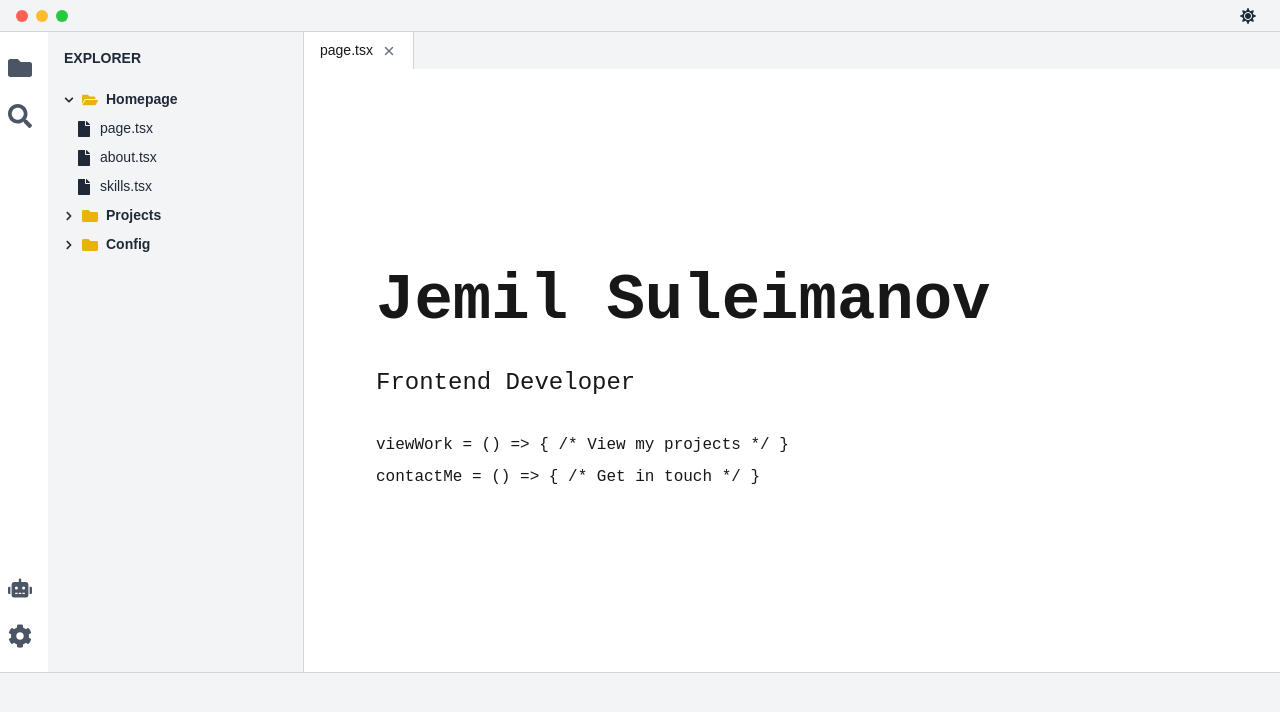
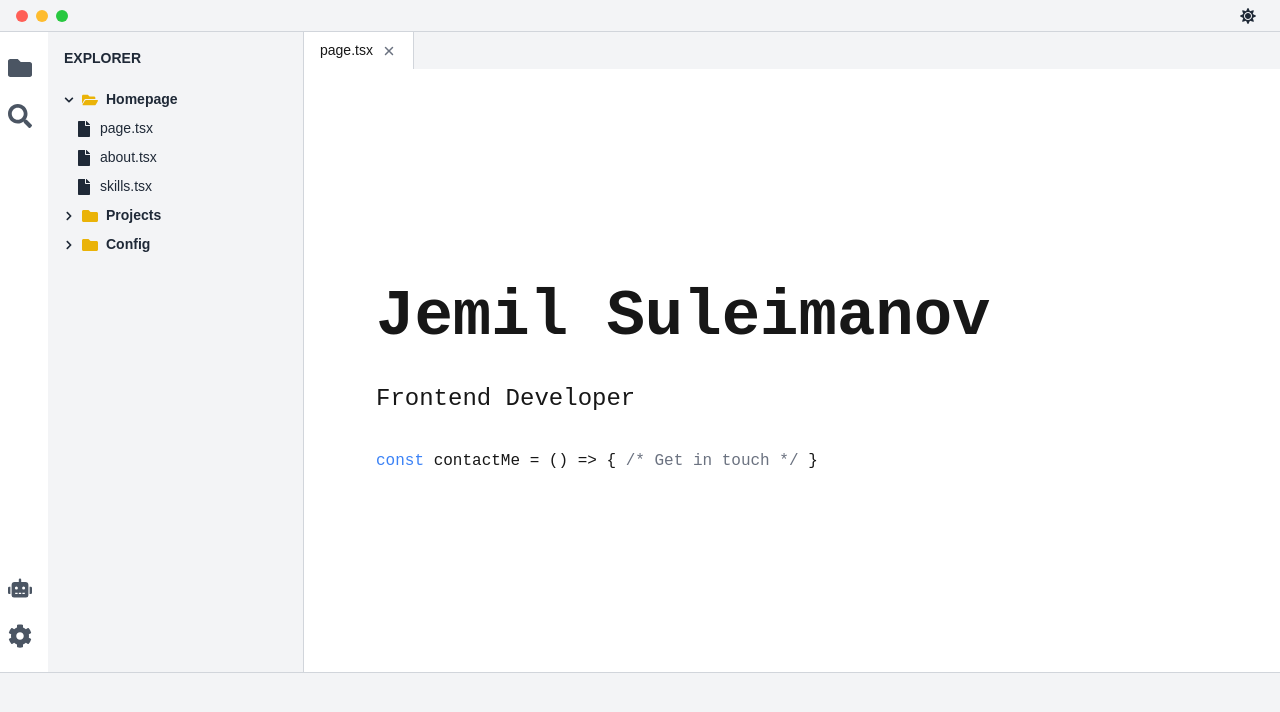
Before and after one commit to jemil-suleimanov/jemil-s, a Next.js app: page / in a window 1280 px wide. Shown: the top 712 px of the page. Built offline with nearby package versions, Linux system fonts and the light colour scheme.

Commit message:
- Added client directive and state management - Introduced delayed LinkedIn link navigation

```diff
--- a/app/page.tsx
+++ b/app/page.tsx
@@ -1,6 +1,21 @@
-import React from 'react';
+"use client";
 
-const Home: React.FC = async () => {
+import React, { useState } from 'react';
+
+const Home: React.FC = () => {
+  const [isContactHovered, setIsContactHovered] = useState(false);
+  const [isContactClicked, setIsContactClicked] = useState(false);
+
+  const linkedinLink = "https://www.linkedin.com/in/jemil-suleimanov-559852116/";
+
+  const contactMe = () => {
+    setIsContactClicked(true);
+
+    // Add delay before navigation
+    setTimeout(() => {
+      window.open(linkedinLink, '_blank');
+    }, 2500);
+  };
 
   return (
     <div className="h-full flex items-center justify-center bg-background text-foreground font-mono">
@@ -8,12 +23,44 @@ const Home: React.FC = async () => {
         <h1 className="text-6xl font-bold mb-4">Jemil Suleimanov</h1>
         <p className="text-2xl mb-8">Frontend Developer</p>
         <div className="space-y-2">
-          <p className="cursor-pointer hover:text-primary">
-            viewWork = () =&gt; &#123; /* View my projects */ &#125;
-          </p>
-          <p className="cursor-pointer hover:text-primary">
-            contactMe = () =&gt; &#123; /* Get in touch */ &#125;
-          </p>
+          <div
+            className="cursor-pointer hover:text-primary transition-colors duration-200"
+            onMouseEnter={() => setIsContactHovered(true)}
+            onMouseLeave={() => {
+              setIsContactHovered(false);
+              setIsContactClicked(false);
+            }}
+            onClick={contactMe}
+          >
+            <span className="text-blue-500">const</span>{" "}
+            contactMe = () =&gt; &#123;
+            {isContactClicked ? (
+              <div className='pl-8'>
+                <br />
+                <span className="text-purple-500">const</span>
+                <span className="text-gray-700"> linkedinLink = </span>
+                <span className="text-green-600">&quot;https://www.linkedin.com/in/jemil-suleimanov/&quot;</span>;
+                <br />
+                <span className="text-purple-500">const</span>
+                <span className="text-gray-700"> a = </span>
+                <span className="text-blue-500">document</span>.<span className="text-yellow-500">createElement</span>(<span className="text-green-600">&quot;a&quot;</span>);
+                <br />
+                <span className="text-gray-700">a.href = linkedinLink;</span>
+                <br />
+                <span className="text-gray-700">a.target = </span><span className="text-green-600">&quot;_blank&quot;</span>;
+                <br />
+                <span className="text-gray-700">a.click();</span>
+                <br />
+                <span className="text-gray-500">Opening LinkedIn profile...</span>
+                <br />
+              </div>
+            ) : (
+              <span className="text-gray-500">
+                {" "}/* {isContactHovered ? "Click!" : "Get in touch"} */
+              </span>
+            )}
+            {" "}&#125;
+          </div>
         </div>
       </div>
       <div className="absolute top-1/2 right-20 transform -translate-y-1/2">
```
